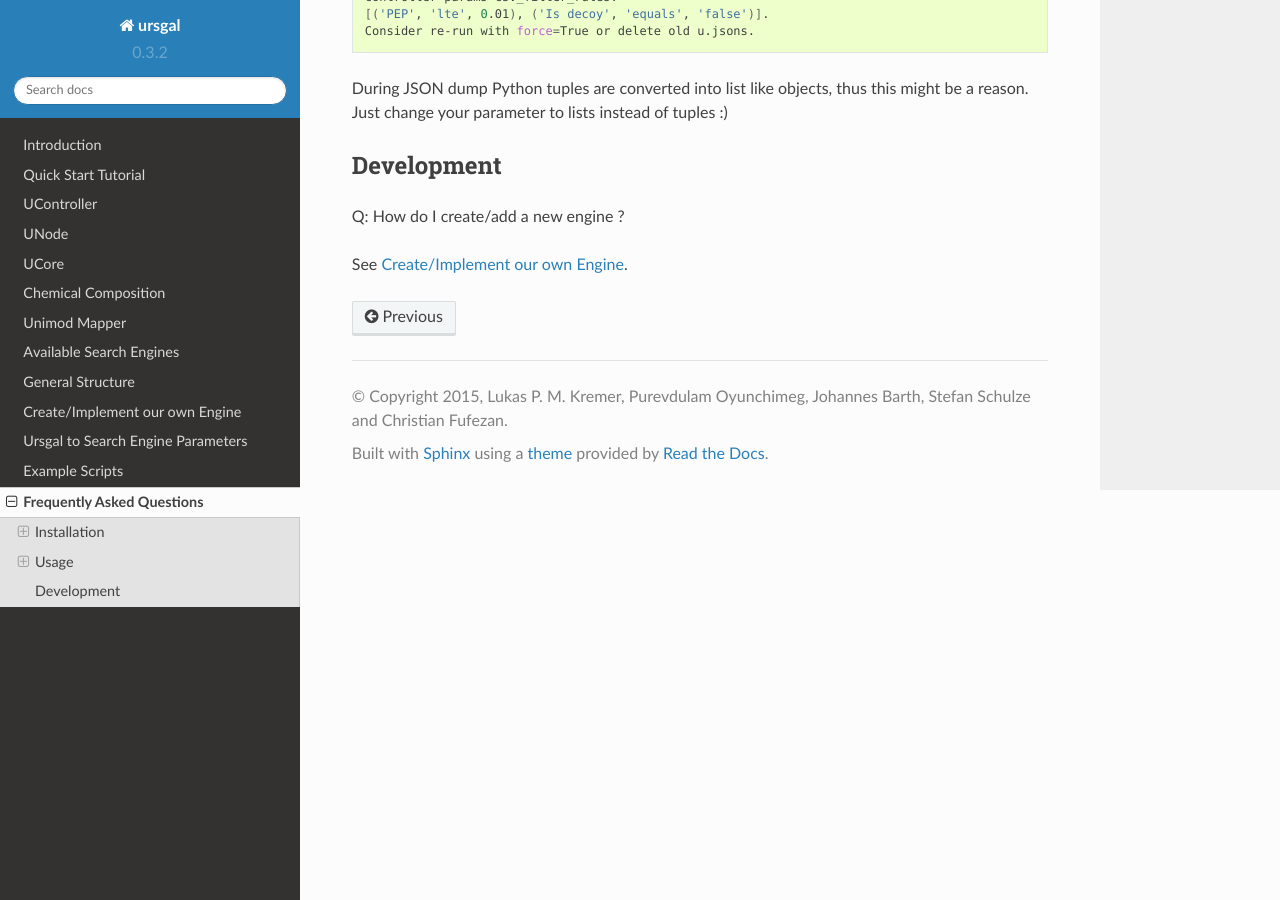
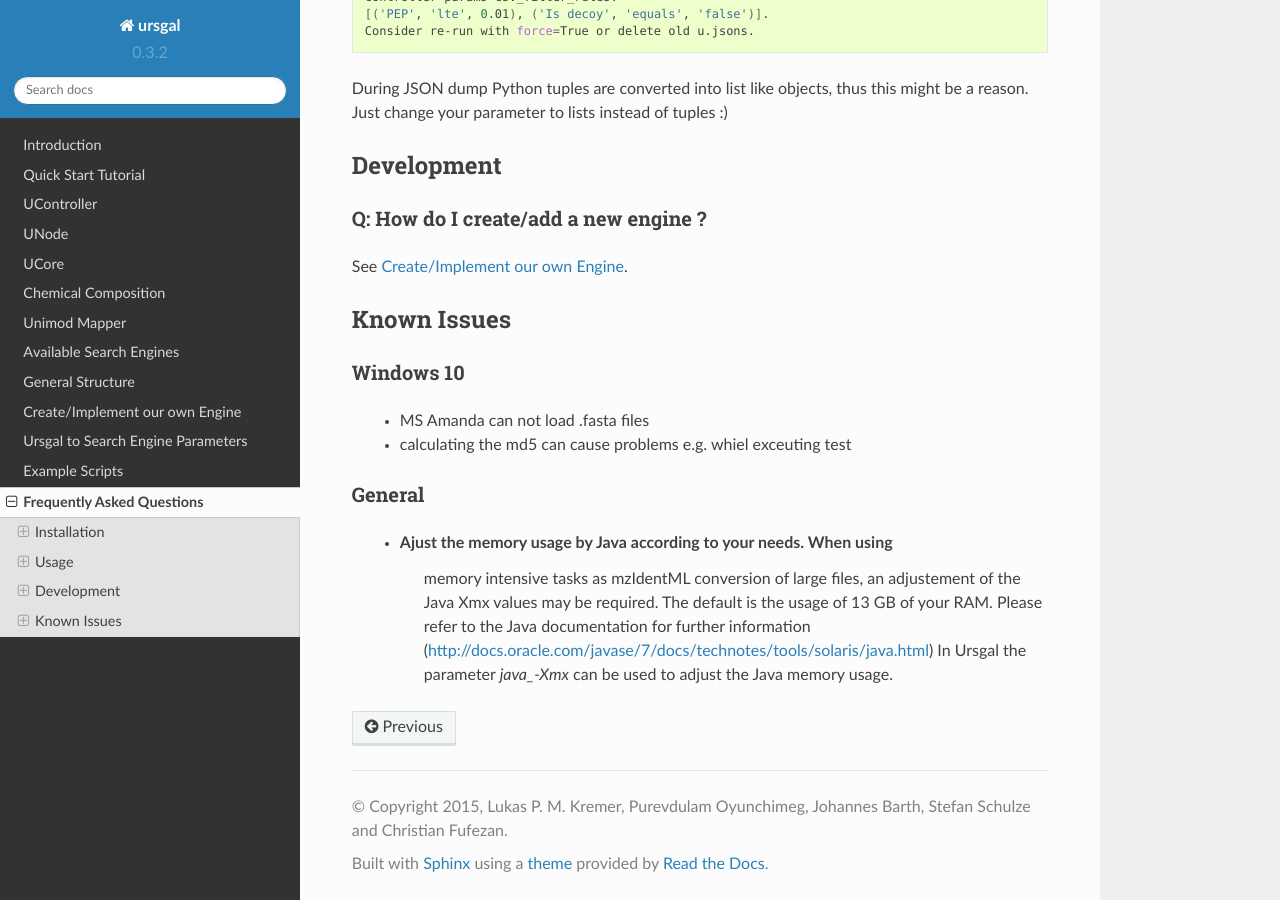
Before and after one commit to ursgal/ursgal, a Sphinx documentation site: the page built from docs/source/faq.txt, in a window 1280 px wide and 900 px high, scrolled down 501 px. Built offline with Sphinx 7.4.7 and the Read the Docs theme 2.0.0, drawn with Linux system fonts in a browser that asks for light colours; pages that are not in the unit, such as notebooks, are missing from menus.

Commit message:
Updated Documentation

```diff
--- a/docs/source/faq.txt
+++ b/docs/source/faq.txt
@@ -33,5 +33,28 @@ Development
 -----------
 
 Q: How do I create/add a new engine ?
+^^^^^^^^^^^^^^^^^^^^^^^^^^^^^^^^^^^^^
 
 See :ref:`generate-your-engines`.
+
+
+
+Known Issues
+------------
+
+Windows 10
+^^^^^^^^^^
+
+	* MS Amanda can not load .fasta files
+	* calculating the md5 can cause problems e.g. whiel exceuting test
+
+General
+^^^^^^^
+
+	* Ajust the memory usage by Java according to your needs. When using
+		memory intensive tasks as mzIdentML conversion of large files, an
+		adjustement of the Java Xmx values may be required. The default is the
+		usage of 13 GB of your RAM. Please refer to the Java documentation
+		for further information (http://docs.oracle.com/javase/7/docs/technotes/tools/solaris/java.html)
+		In Ursgal the parameter `java_-Xmx` can be used to adjust the Java memory
+		usage.
```
